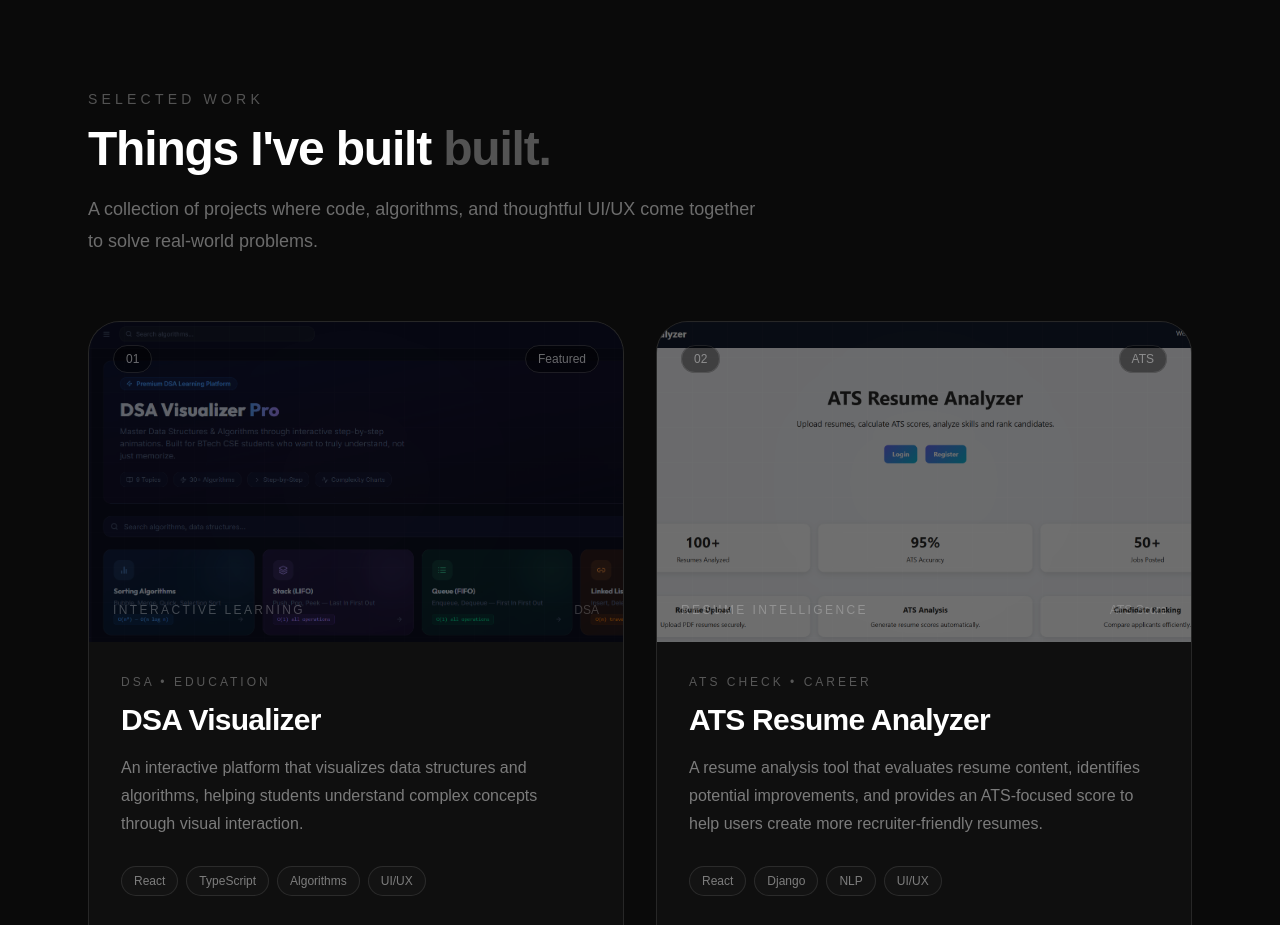
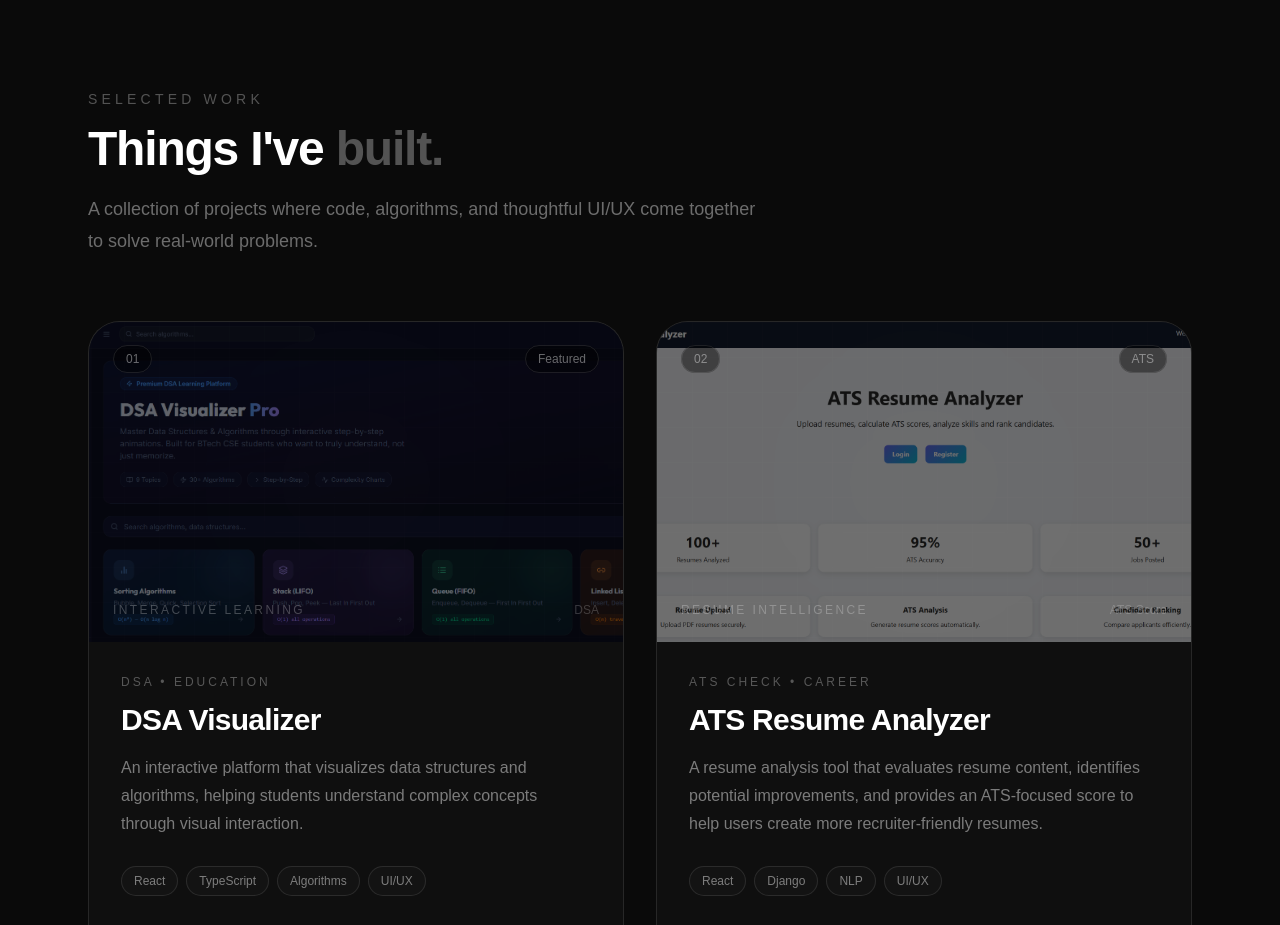
Before and after one commit to siddheshjadhav331-sys/Portfolio, a Next.js app: page / in a window 1280 px wide. Shown: the part 840-1765 px from the top of the page. Built offline with nearby package versions, Linux system fonts and the light colour scheme.

Commit message:
Polish Portfolio

```diff
--- a/app/page.tsx
+++ b/app/page.tsx
@@ -398,7 +398,7 @@ export default function Home() {
             </p>
 
             <h2 className="mt-4 max-w-3xl text-3xl font-bold tracking-tight sm:text-4xl md:text-5xl">
-              Things I&apos;ve built
+              Things I&apos;ve
               <span className="text-white/30"> built.</span>
             </h2>
 
```
